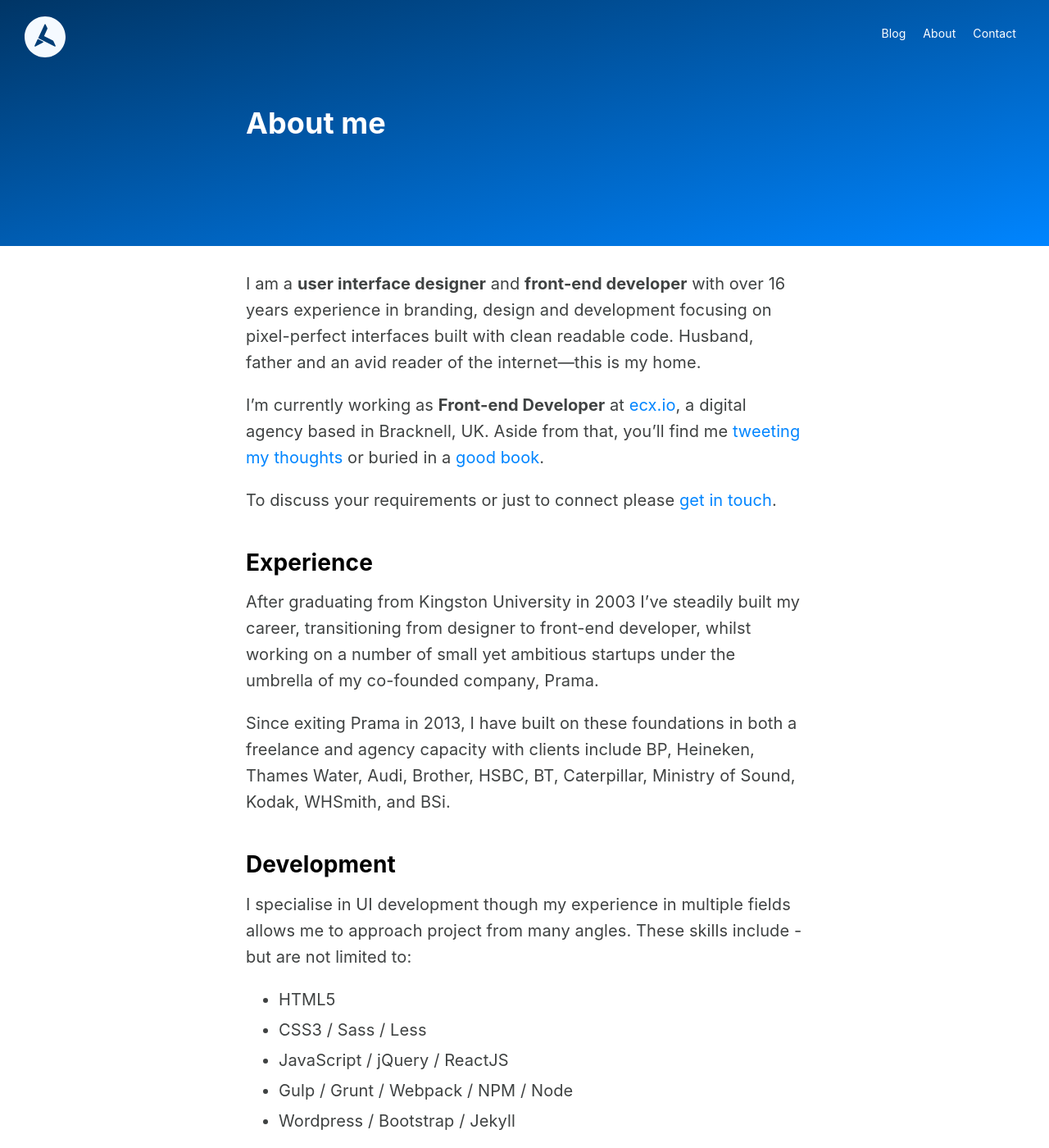
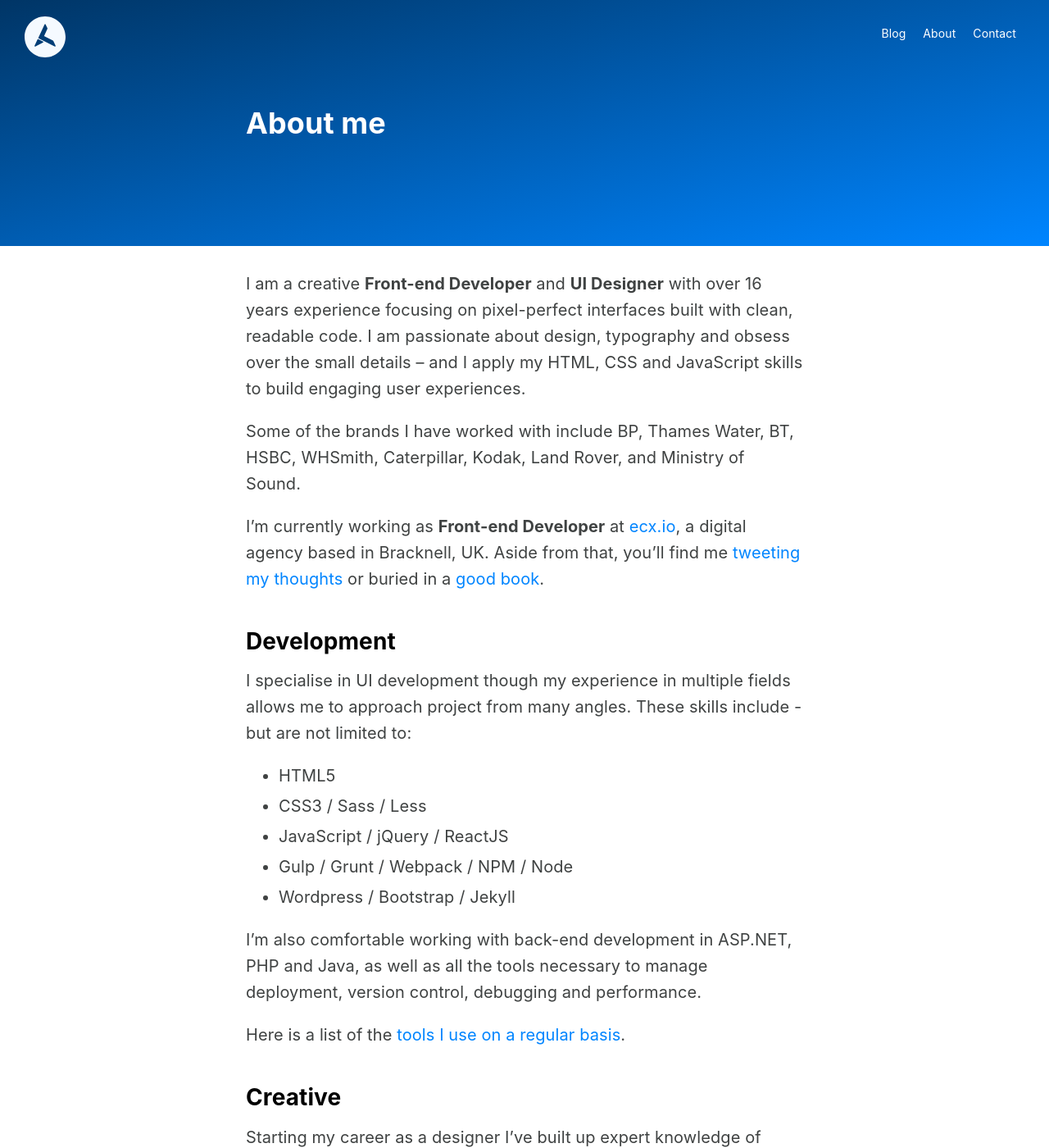
Before and after one commit to ajaykarwal/ajaykarwal-v6, a Jekyll site: the page built from _pages/about.md, in a window 1280 px wide and 1400 px high. Shown: the whole window at 82% size. Built offline with Jekyll 4.4.1, drawn with Linux system fonts in a browser that asks for light colours; nearby versions of some CDN libraries; some web fonts are replaced; a script that is not in the unit is left out.

Commit message:
About page updates

```diff
--- a/_pages/about.md
+++ b/_pages/about.md
@@ -5,21 +5,11 @@ permalink: "/about/"
 comments: false
 ---
 
+I am a creative **Front-end Developer** and **UI Designer** with over {{ site.time|date:'%Y'|abs|minus:2004 }} years experience focusing on pixel-perfect interfaces built with clean, readable code. I am passionate about design, typography and obsess over the small details – and I apply my HTML, CSS and JavaScript skills to build engaging user experiences.
 
-I am a **user interface designer** and **front-end developer** with over {{ site.time|date:'%Y'|abs|minus:2004 }} years experience in branding, design and development focusing on pixel-perfect interfaces built with clean readable code. Husband, father and an avid reader of the internet—this is my home.
+Some of the brands I have worked with include BP, Thames Water, BT, HSBC, WHSmith, Caterpillar, Kodak, Land Rover, and Ministry of Sound.
 
 I'm currently working as **Front-end Developer** at <a href="http://www.ecx.io" target="_blank" title="ecx.io - Creating Digital Success">ecx.io</a>, a digital agency based in Bracknell, UK. Aside from that, you'll find me <a href="http://www.twitter.com/ajaykarwal" target="_blank" title="Follow me on Twitter">tweeting my thoughts</a> or buried in a <a href="https://www.goodreads.com/ajaykarwal" target="_blank" title="My Goodreads profile">good book</a>.
-
-
-To discuss your requirements or just to connect please [get in touch]({{ site.baseurl }}/contact/ "Get in touch").
-
-
-## Experience
-After graduating from Kingston University in 2003 I've steadily built my career, transitioning from designer to front-end developer, whilst working on a number of small yet ambitious startups under the umbrella of my co-founded company, Prama.
-
-
-Since exiting Prama in 2013, I have built on these foundations in both a freelance and agency capacity with clients include BP, Heineken, Thames Water, Audi, Brother, HSBC, BT, Caterpillar, Ministry of Sound, Kodak, WHSmith, and BSi.
-
 
 ## Development
 I specialise in UI development though my experience in multiple fields allows me to approach project from many angles. These skills include - but are not limited to:
@@ -38,5 +28,4 @@ Here is a list of the [tools I use on a regular basis](/uses/).
 ## Creative
 Starting my career as a designer I've built up expert knowledge of **Adobe Creative Cloud** as well as more UI specific tools such as **Sketch** and **InVision**. As a keen photographer and music lover I am able to utilise these passions to bring an extra layer of creativity to a project - beyond the bounds of simply designing websites.
 
-
 I'm a member of a number of creative platforms such as <a href="http://www.behance.net/ajaykarwal" target="_blank" title="My Behance profile">Behance</a> and <a href="http://www.dribbble.com/ajaykarwal" target="_blank" title="My Dribbble profile">Dribbble</a> and always keep my finger on the pulse of the latest design trends. I'm passionate about typography, colour harmony and composition and aim to apply tried and tested design principles to create engaging user experiences.
```
